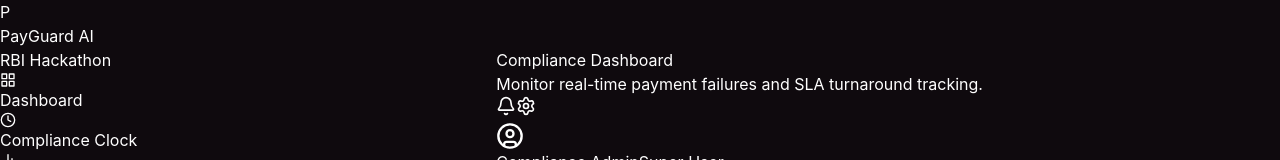
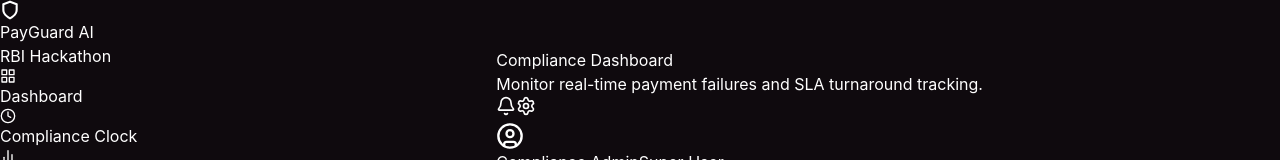
Before and after one commit to himani-io/RBI_TAT, a React (Vite) app: page / in a window 1280 px wide. Shown: the top 160 px of the page. Built offline with nearby package versions, Linux system fonts and the light colour scheme.

Commit message:
imported shield logo

```diff
--- a/src/components/Sidebar.jsx
+++ b/src/components/Sidebar.jsx
@@ -21,7 +21,9 @@
     <aside className="sidebar">
       <div className="sidebar-top">
         <div className="logo">
-          <div className="logo-icon">P</div>
+          <div className="logo-icon">
+            <FiShield size={20} style={{ strokeWidth: 2.5 }} />
+          </div>
           <div className="logo-text">
             <h1>PayGuard AI</h1>
             <p>RBI Hackathon</p>
```
